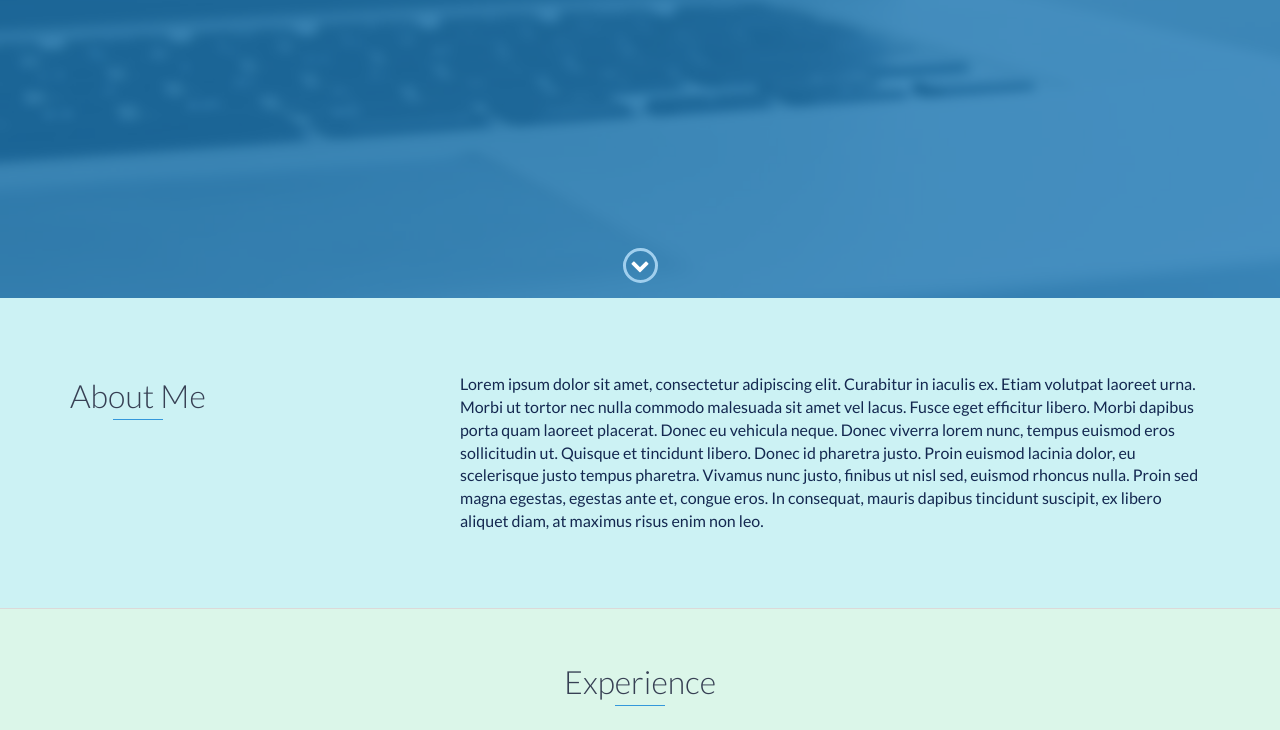
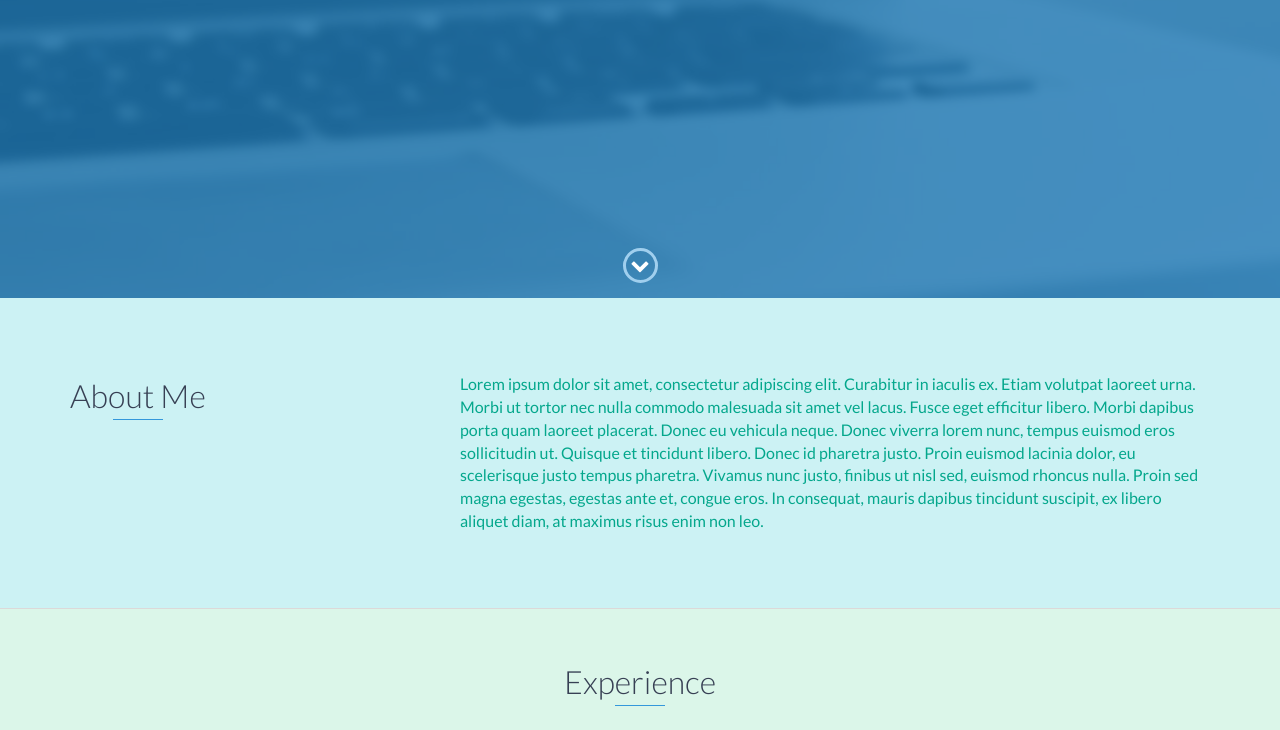
Before and after one commit to JIGUS/portfolio1clone, a website: page index.html in a window 1280 px wide. Shown: the part 502-1232 px from the top of the page. Drawn offline with nearby package versions, Linux system fonts and the light colour scheme.

Commit message:
otro commit local

```diff
--- a/index.html
+++ b/index.html
@@ -72,7 +72,7 @@
                     <h2 class="heading">About Me</h2>
                 </div>
                 <div class="col-md-8">
-                    <p style="color: #142850;">
+                    <p style="color: #04a78c;">
                         Lorem ipsum dolor sit amet, consectetur adipiscing elit. Curabitur in iaculis ex. Etiam volutpat laoreet urna. Morbi ut tortor nec nulla commodo malesuada sit amet vel lacus. Fusce eget efficitur libero. Morbi dapibus porta quam laoreet placerat. Donec
                         eu vehicula neque. Donec viverra lorem nunc, tempus euismod eros sollicitudin ut. Quisque et tincidunt libero. Donec id pharetra justo. Proin euismod lacinia dolor, eu scelerisque justo tempus pharetra. Vivamus nunc justo, finibus
                         ut nisl sed, euismod rhoncus nulla. Proin sed magna egestas, egestas ante et, congue eros. In consequat, mauris dapibus tincidunt suscipit, ex libero aliquet diam, at maximus risus enim non leo.
```
Also changed, not shown: LICENSE.md (added), README.md (added), 1 other file.
